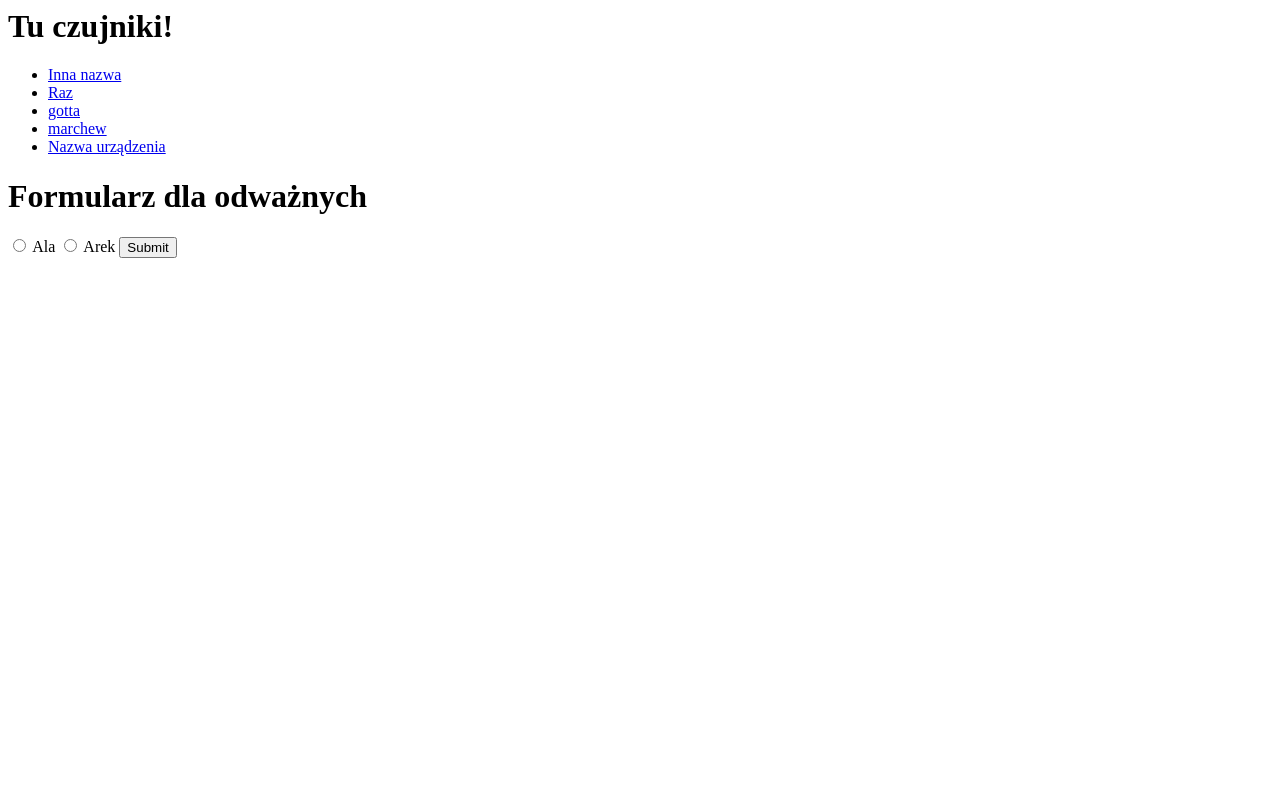
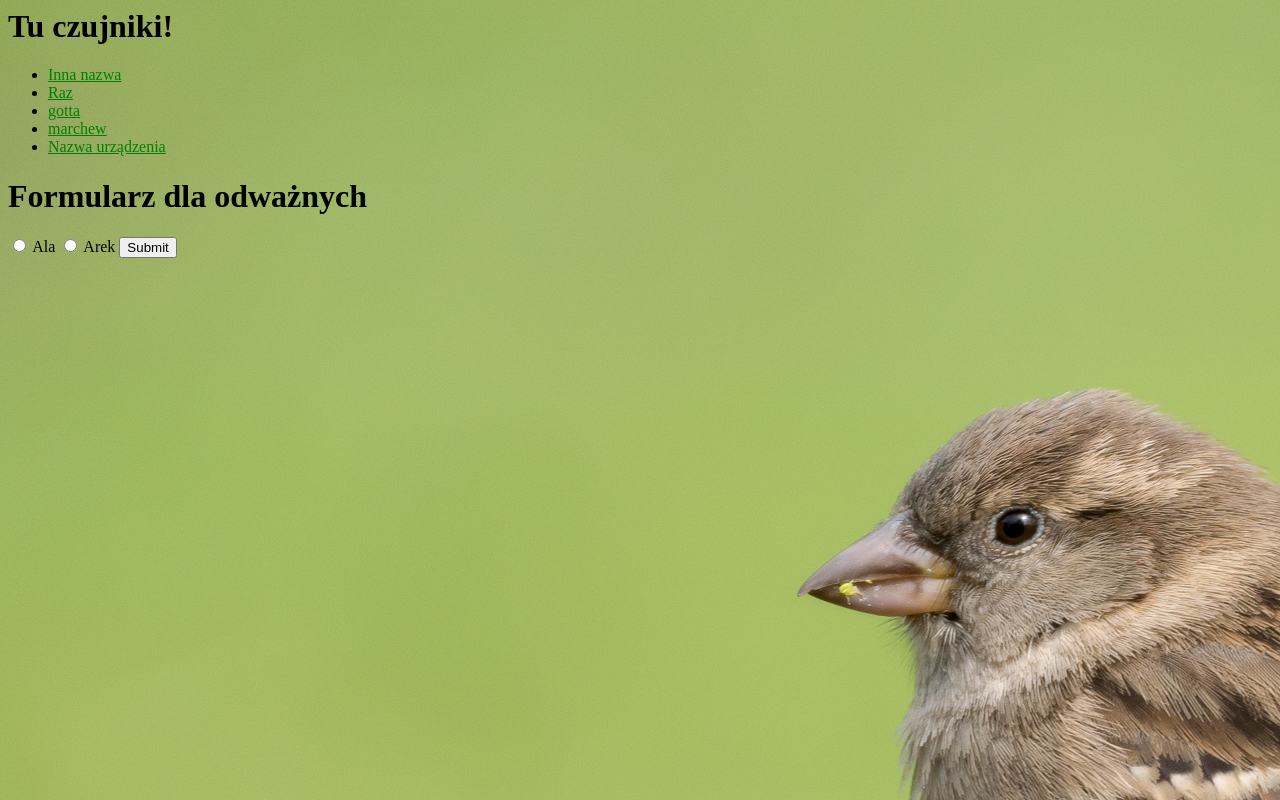
Before and after one commit to JacekJaszczuk/Siec_czujnikowa, a Django app: page /aplikacja/ in a window 1280 px wide. Run offline with Django 3.2, Linux system fonts and the light colour scheme; data comes from the database, SQL or seed files in the repository; both versions use the stored data as it was after the commit.

Commit message:
Django: zabawa plikami statycznymi

```diff
--- /dev/null
+++ b/Django/sensor_network/aplikacja/static/aplikacja/style.css
@@ -0,0 +1,7 @@
+li a {
+    color: green;
+}
+
+body {
+    background: white url("images/wrobel.jpg") no-repeat;
+}
--- a/Django/sensor_network/aplikacja/templates/aplikacja/index.html
+++ b/Django/sensor_network/aplikacja/templates/aplikacja/index.html
@@ -1,3 +1,6 @@
+{% load static %}
+<link rel="stylesheet" type="text/css" href="{% static 'aplikacja/style.css' %}">
+
 <h1>Tu czujniki!</h1>
 {% if sensor_list %}
     <ul>
```
Also changed, not shown: Django/sensor_network/aplikacja/static/aplikacja/images/wrobel.jpg (added), Django/sensor_network/db.sqlite3.
